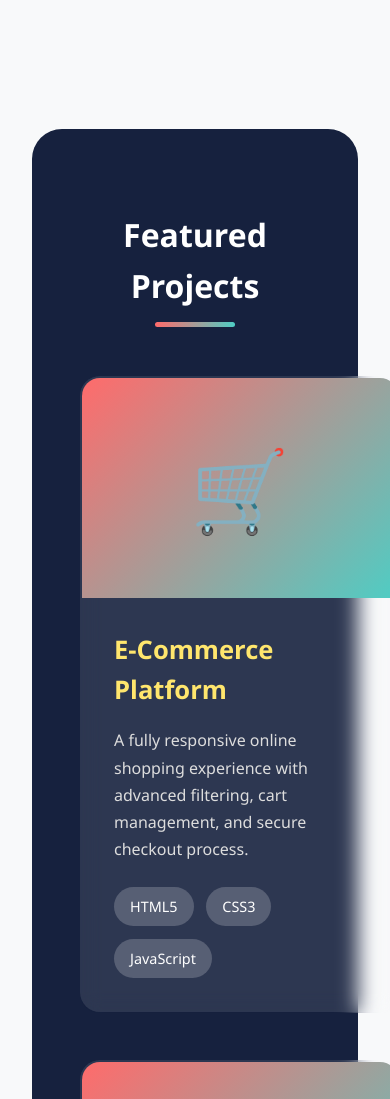
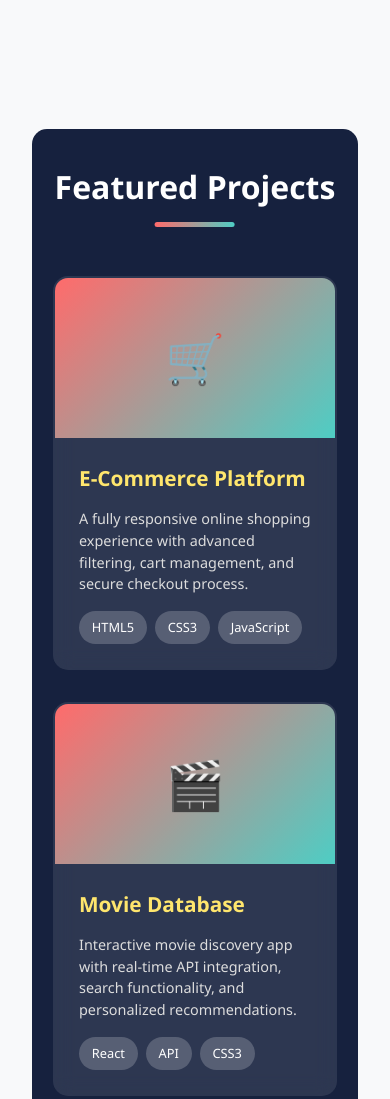
Before and after one commit to Abu-Sleibi/GeorgeSleibi, a plain HTML site: page index.html in a window 390 px wide. Shown: the part 6000-7099 px from the top of the page. Drawn offline with Linux system fonts and the light colour scheme; a script that the page names is missing.

Commit message:
Update st.css

```diff
--- a/st.css
+++ b/st.css
@@ -554,6 +554,8 @@
     overflow: hidden;
     transition: all 0.4s ease;
     border: 2px solid transparent;
+    margin: 0 auto;
+    max-width: 100%;
 }
 
 .project-card:hover {
@@ -617,6 +619,68 @@
     border-radius: 20px;
     font-size: 0.9rem;
     color: white;
+}
+
+/* تحسينات للشاشات الصغيرة */
+@media (max-width: 768px) {
+    .projects {
+        padding: 3rem 1.5rem;
+        border-radius: 20px;
+    }
+
+    .projects-grid {
+        grid-template-columns: 1fr;
+        gap: 2rem;
+    }
+
+    .project-card {
+        margin: 0 10px;
+    }
+}
+
+@media (max-width: 480px) {
+    .projects {
+        padding: 2rem 1rem;
+        border-radius: 15px;
+    }
+
+    .project-card {
+        border-radius: 15px;
+        margin: 0 5px;
+    }
+
+    .project-card:hover {
+        transform: translateY(-8px) rotate(1deg);
+    }
+
+    .project-image {
+        height: 160px;
+        font-size: 3rem;
+    }
+
+    .project-content {
+        padding: 1.5rem;
+    }
+
+    .project-content h3 {
+        font-size: 1.3rem;
+        margin-bottom: 0.8rem;
+    }
+
+    .project-content p {
+        font-size: 0.9rem;
+        margin-bottom: 1rem;
+        line-height: 1.5;
+    }
+
+    .project-tags {
+        gap: 0.5rem;
+    }
+
+    .tag {
+        padding: 0.4rem 0.8rem;
+        font-size: 0.8rem;
+    }
 }
 
         .contact {
@@ -823,5 +887,4 @@
         @keyframes bounce-slow {
             0%, 100% { transform: translateX(-50%) translateY(0); }
             50% { transform: translateX(-50%) translateY(-15px); }
-
         }
```
Lines whose indentation alone changed are shown as unchanged.
